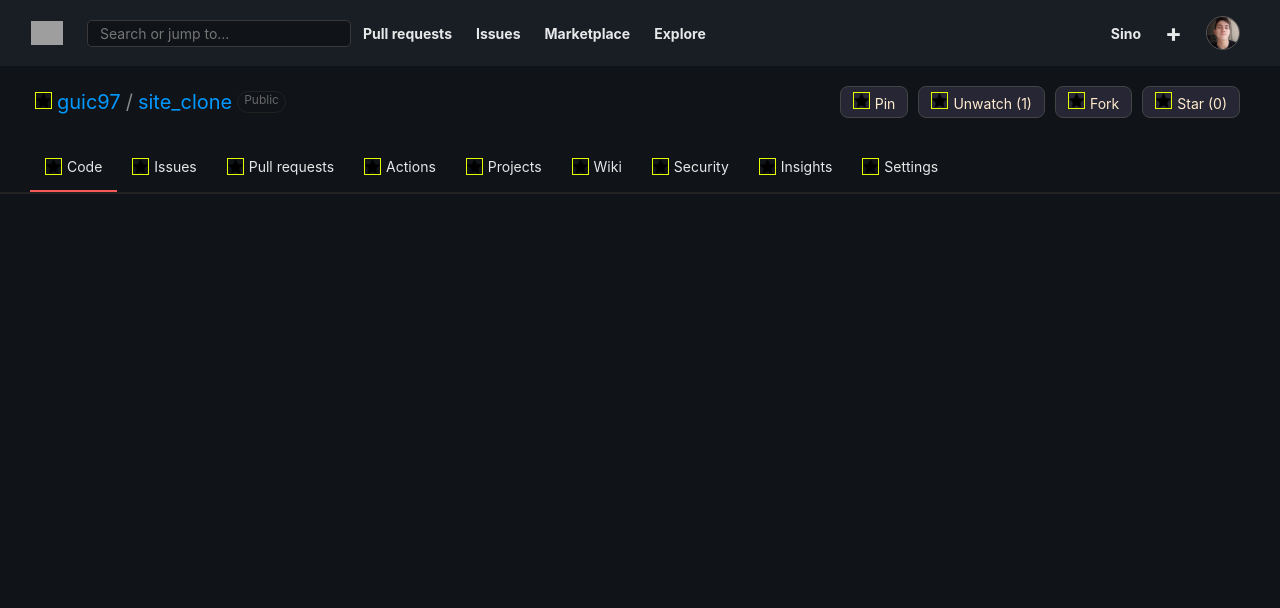
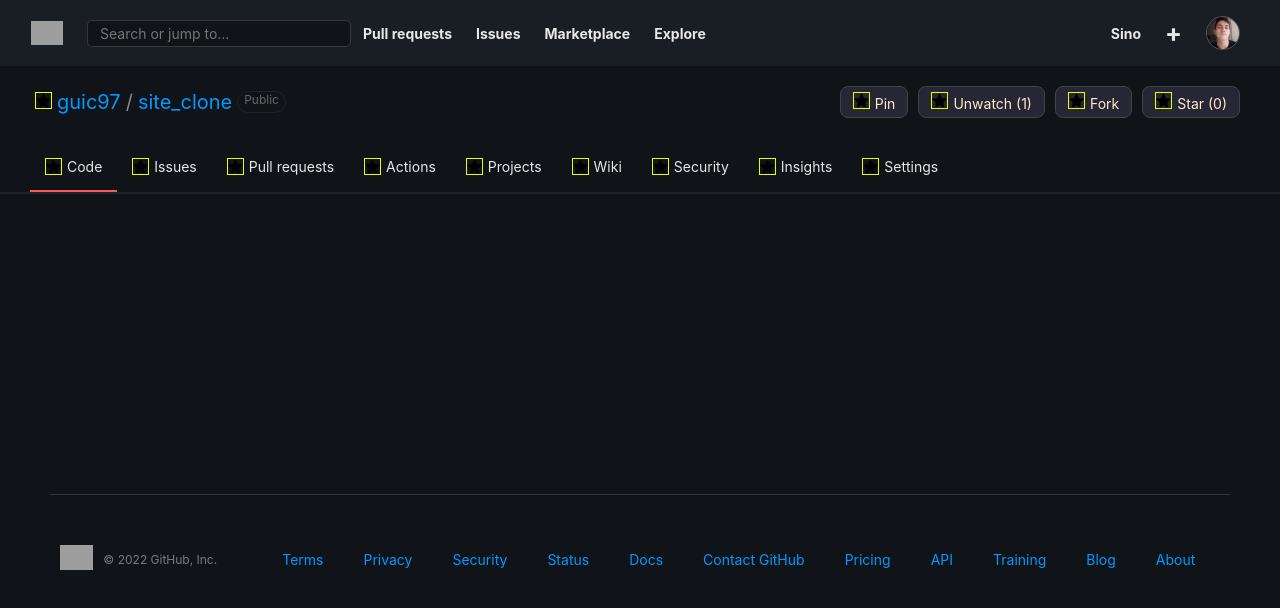
Before and after one commit to guic97/githubRepositoryClone, a Vue app: page / in a window 1280 px wide. Shown: the top 608 px of the page. Built offline with nearby package versions, Linux system fonts and the light colour scheme; grey boxes are pictures that could not be loaded.

Commit message:
third commit: footer

```diff
--- a/src/App.vue
+++ b/src/App.vue
@@ -1,7 +1,7 @@
 <template>
 <div class="body">
   <div>
-    <navegation/>
+    <site-header/>
   </div>
 
   <div>
@@ -9,38 +9,41 @@
   </div>
 
   <section>
-    <div>
+    <div class="space">
 
     </div>
   </section>
 
   <aside>
-    <div>
+    <div class="space">
 
     </div>
   </aside>
 
   <footer>
-    <div>
-
-    </div>
+    <site-footer/>
   </footer>
 </div>
 </template>
 
 <script>
-import navegation from "./components/navegation.vue";
+import siteHeader from "./components/siteHeader.vue";
 import subNavbar from "./components/subNavbar.vue";
+import siteFooter from "./components/siteFooter.vue";
 export default {
   name: 'App',
   components: {
-   navegation,
+   siteHeader,
    subNavbar,
+   siteFooter,
   }
 }
 </script>
 
 <style>
+  .space{
+    margin-bottom: 300px;
+  }
   *{
     margin: 0px;
     padding: 0px;
@@ -48,6 +51,10 @@
     font-family: -apple-system,BlinkMacSystemFont,"Segoe UI",Helvetica,Arial,sans-serif,"Apple Color Emoji","Segoe UI Emoji";
     font-size: 14px;
   }
+  .flexDisplayWrap{
+    display: flex;
+    flex-wrap: wrap;
+  }
   body{
     background-color: rgb(16, 19, 24);
   }
--- /dev/null
+++ b/src/components/siteFooter.vue
@@ -0,0 +1,64 @@
+<template>
+  <div class="main">
+    <div class="footer flexDisplayWrap">
+      <div class="rightReserved flexDisplayWrap">
+        <div><a href="#"><img src="../assets/icon.png" ></a></div>
+        <div><p>&copy; 2022 GitHub, Inc.</p></div>
+      </div>
+      <div class="links flexDisplayWrap">
+        <div><a href="#">Terms</a></div>
+        <div><a href="#">Privacy</a></div>
+        <div><a href="#">Security</a></div>
+        <div><a href="#">Status</a></div>
+        <div><a href="#">Docs</a></div>
+        <div><a href="#">Contact GitHub</a></div>
+        <div><a href="#">Pricing</a></div>
+        <div><a href="#">API</a></div>
+        <div><a href="#">Training</a></div>
+        <div><a href="#">Blog</a></div>
+        <div><a href="#">About</a></div>
+      </div>
+    </div>
+  </div>
+</template>
+
+<script>
+export default {
+  name:"siteFooter"
+}
+</script>
+
+<style scoped>
+  .main{
+    width: 100%;
+  }
+  .footer{
+    align-content: center;
+    align-items: center;
+    margin: 0 50px;
+    padding: 50px 0;
+    border-top: 1px solid #333;
+  }
+  .rightReserved{
+    color:rgba(255, 255, 255, 0.445);
+    align-items: center;
+  }
+  .rightReserved p{
+    font-size: 12px;
+  }
+  .rightReserved div{
+    margin-left: 10px;
+  }
+  .rightReserved img{
+    height: 25px;
+  }
+  .links{
+    justify-items: center;
+    margin-left: 25px;
+  }
+  .links a{
+    text-decoration: none;
+    color: rgb(0, 153, 255);
+    margin-left: 40px;
+  }
+</style>
--- a/src/components/navegation.vue
+++ b/src/components/siteHeader.vue
@@ -24,7 +24,7 @@
 
 <script>
 export default {
-  name:"navegation",
+  name:"siteHeader",
   data(){
     return{
 
--- a/src/components/subNavbar.vue
+++ b/src/components/subNavbar.vue
@@ -71,10 +71,6 @@
 </script>
 
 <style scoped>
-  .flexDisplayWrap{
-    display: flex;
-    flex-wrap: wrap;
-  }
   #subnavDiv{
     max-height: 400px;
     max-width: 100%;
@@ -138,13 +134,13 @@
   .subNavbar{
     margin-top: 25px;
     margin-left: 30px;
-    cursor: pointer;
   }
   .subNavbar div{
     display: flex;
     flex-wrap: wrap;
     color:rgb(255, 255, 255, 0.897);
     padding: 15px 15px;
+    cursor: pointer;
   }
   #firstBar{
     border-bottom: 2px solid rgb(248, 89, 89);
```
Also changed, not shown: 1 other file (tests, documents, lock files or other folders).
